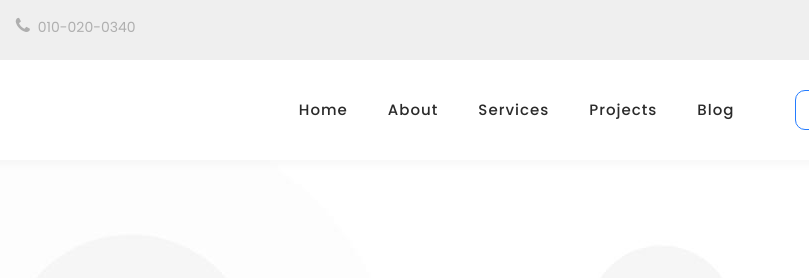
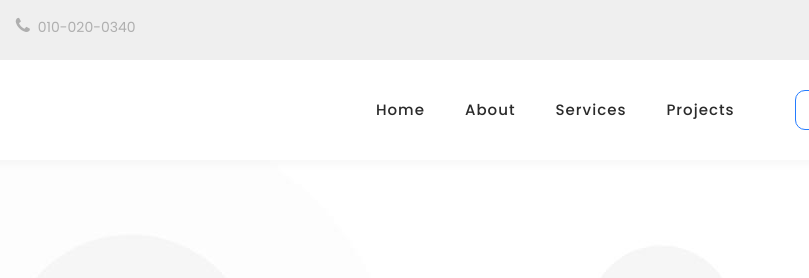
Before and after one commit to Karim-Press-Folder/klean-demo, a plain HTML site: page index.html in a window 1280 px wide. Shown: the top 278 px of the page, 275-1084 px from the left. Drawn offline with Linux system fonts and the light colour scheme.

Commit message:
Update index.html

```diff
--- a/index.html
+++ b/index.html
@@ -85,7 +85,6 @@ https://templatemo.com/tm-568-digimedia
               <li class="scroll-to-section"><a href="#about">About</a></li>
               <li class="scroll-to-section"><a href="#services">Services</a></li>
               <li class="scroll-to-section"><a href="#portfolio">Projects</a></li>
-              <li class="scroll-to-section"><a href="#blog">Blog</a></li>
               <li class="scroll-to-section"><div class="border-first-button"><a href="#contact">Contact Us</a></div></li>
             </ul>
             <a class='menu-trigger'>
```
